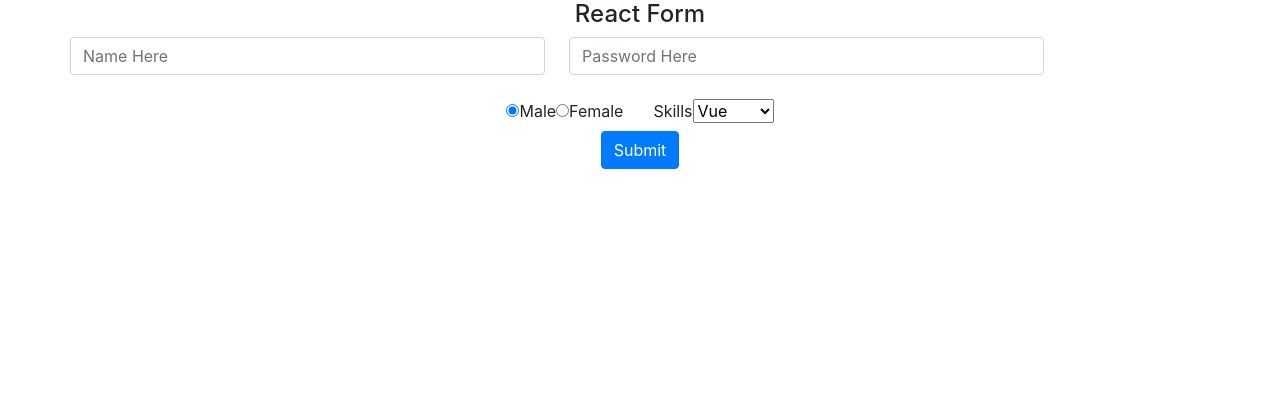
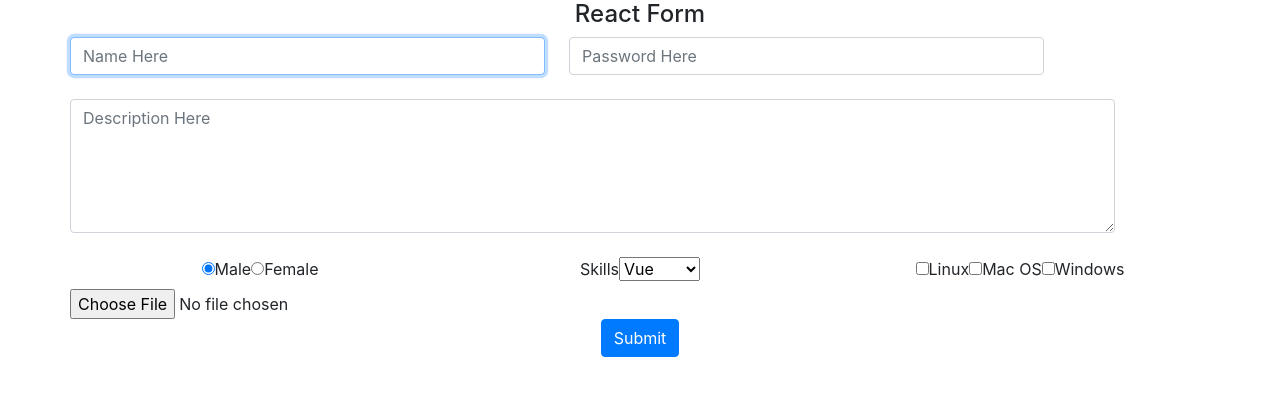
Before and after one commit to pinak4u/reactdemo2, a React (Create React App) app: page / in a window 1280 px wide. Shown: the top 396 px of the page. Built offline with nearby package versions, Linux system fonts and the light colour scheme.

Commit message:
React Form

```diff
--- a/src/Component/FormComponent.js
+++ b/src/Component/FormComponent.js
@@ -8,9 +8,35 @@ class FormComponent extends Component {
             password: '',
             gender: 'male',
             skill: 'vue',
+            description: '',
+            osPreference: [],
             persons: []
-        }
+        };
+
+        //Input Ref
+        this.inputRef = React.createRef();
+
+        //OS Preference Ref
+        this.windowRef = React.createRef();
+        this.macRef = React.createRef();
+        this.linuxRef = React.createRef();
+
+        //Skills Ref
+        this.skillsRef = React.createRef();
+
+        //Gender Ref
+        this.maleRef = React.createRef();
+        this.femaleRef = React.createRef();
+
+        //File Ref
+        this.fileRef = React.createRef();
+
     };
+
+    componentDidMount() {
+        this.tempRef = [];
+        this.resetForm();
+    }
 
     nameChangeHandler = (event) => {
         this.setState({
@@ -36,17 +62,56 @@ class FormComponent extends Component {
         })
     }
 
+    descriptionChangeHandler = (event) => {
+        this.setState({
+            description: event.target.value,
+        })
+    }
+
     clickHandler = () => {
         const name = this.state.name;
         const password = this.state.password;
         const skill = this.state.skill;
         const gender = this.state.gender;
-        const person = {name, password, skill, gender}
+        const description = this.state.description;
+        const osPreference = this.state.osPreference;
+        const person = {name, password, skill, gender, description, osPreference}
         this.setState(prevState => ({
             persons: [...prevState.persons, person]
         }), () => {
+            this.resetForm();
             console.log(this.state.persons);
         });
+    }
+
+    osPreferenceChangeHandler = (event) => {
+        let os = event.target.value;
+        let osIndex = this.tempRef.findIndex(element => element == os);
+        osIndex == -1 ? this.tempRef.push(os) : this.tempRef.splice(osIndex, 1);
+        this.setState({
+            osPreference: this.tempRef
+        })
+    }
+    fileChangeHandler = (event)=>{
+        console.log(this.fileRef.current.files);
+        console.log(event.target.files);
+    }
+    resetForm = () => {
+        this.setState({
+            name: '',
+            password: '',
+            gender: 'male',
+            skill: 'vue',
+            description: '',
+        });
+        this.inputRef.current.focus();
+        this.tempRef = [];
+        this.maleRef.current.checked = true;
+        this.skillsRef.current.value = "vue";
+        this.linuxRef.current.checked = false;
+        this.macRef.current.checked = false;
+        this.windowRef.current.checked = false;
+        // this.fileRef.current.files=[];
     }
 
     render() {
@@ -55,33 +120,55 @@ class FormComponent extends Component {
                 <h4>React Form</h4>
                 <div className='row'>
                     <input className="form-control col-sm-5 mb-4 mr-4" type="text" placeholder="Name Here"
-                           onChange={this.nameChangeHandler} value={this.state.name}
+                           onChange={this.nameChangeHandler} value={this.state.name} ref={this.inputRef}
                     />
                     <input className="form-control col-sm-5 mb-4" type="password" placeholder="Password Here"
                            onChange={this.passwordChangeHandler} value={this.state.password}
                     />
                 </div>
-                <div>
+                <div className='row'>
+                    <textarea name="description" cols="30" rows="5" className="form-control mb-4 col-sm-11"
+                              onChange={this.descriptionChangeHandler} placeholder="Description Here"
+                              value={this.state.description}>
+                    </textarea>
+                </div>
+                <div className='row'>
                     <div className='col-sm-4 d-inline'>
-                        <input id="genderMale" type="radio" name="gender" value="male"
+                        <input id="genderMale" type="radio" name="gender" value="male" ref={this.maleRef}
                                onChange={(event) => this.genderChangeHandler(event, 'male')}
-                               checked={this.state.gender == "male"}
                         />
                         <label htmlFor="genderMale">Male</label>
-                        <input id="genderFemale" type="radio" name="gender" value="female"
+                        <input id="genderFemale" type="radio" name="gender" value="female" ref={this.femaleRef}
                                onChange={(event) => this.genderChangeHandler(event, 'female')}
-                               checked={this.state.gender == "female"}
                         />
                         <label htmlFor="genderFemale">Female</label>
                     </div>
                     <div className='col-sm-4 d-inline'>
                         <label htmlFor="skills">Skills</label>
-                        <select name="skills" id="skills" onChange={this.skillChangeHandler}>
+                        <select name="skills" id="skills" onChange={this.skillChangeHandler} ref={this.skillsRef}>
                             <option value="vue">Vue</option>
                             <option value="angular">Angular</option>
                             <option value="react">React</option>
                         </select>
                     </div>
+                    <div className='col-sm-4 d-inline'>
+
+                        <input type="checkbox" onChange={(event) => this.osPreferenceChangeHandler(event)} name='os[]'
+                               value="linux" id="linux" ref={this.linuxRef}/>
+                        <label htmlFor="linux">Linux</label>
+
+                        <input type="checkbox" onChange={(event) => this.osPreferenceChangeHandler(event)} name='os[]'
+                               value="macos" id="macos" ref={this.macRef}/>
+                        <label htmlFor="macos">Mac OS</label>
+
+                        <input type="checkbox" onChange={(event) => this.osPreferenceChangeHandler(event)} name='os[]'
+                               value="windows" id="windows" ref={this.windowRef}/>
+                        <label htmlFor="windows">Windows</label>
+
+                    </div>
+                </div>
+                <div className='row'>
+                    <input type="file" onChange={this.fileChangeHandler} ref={this.fileRef}/>
                 </div>
                 <button className="btn btn-primary pull-right" onClick={this.clickHandler}>Submit</button>
             </div>
```
